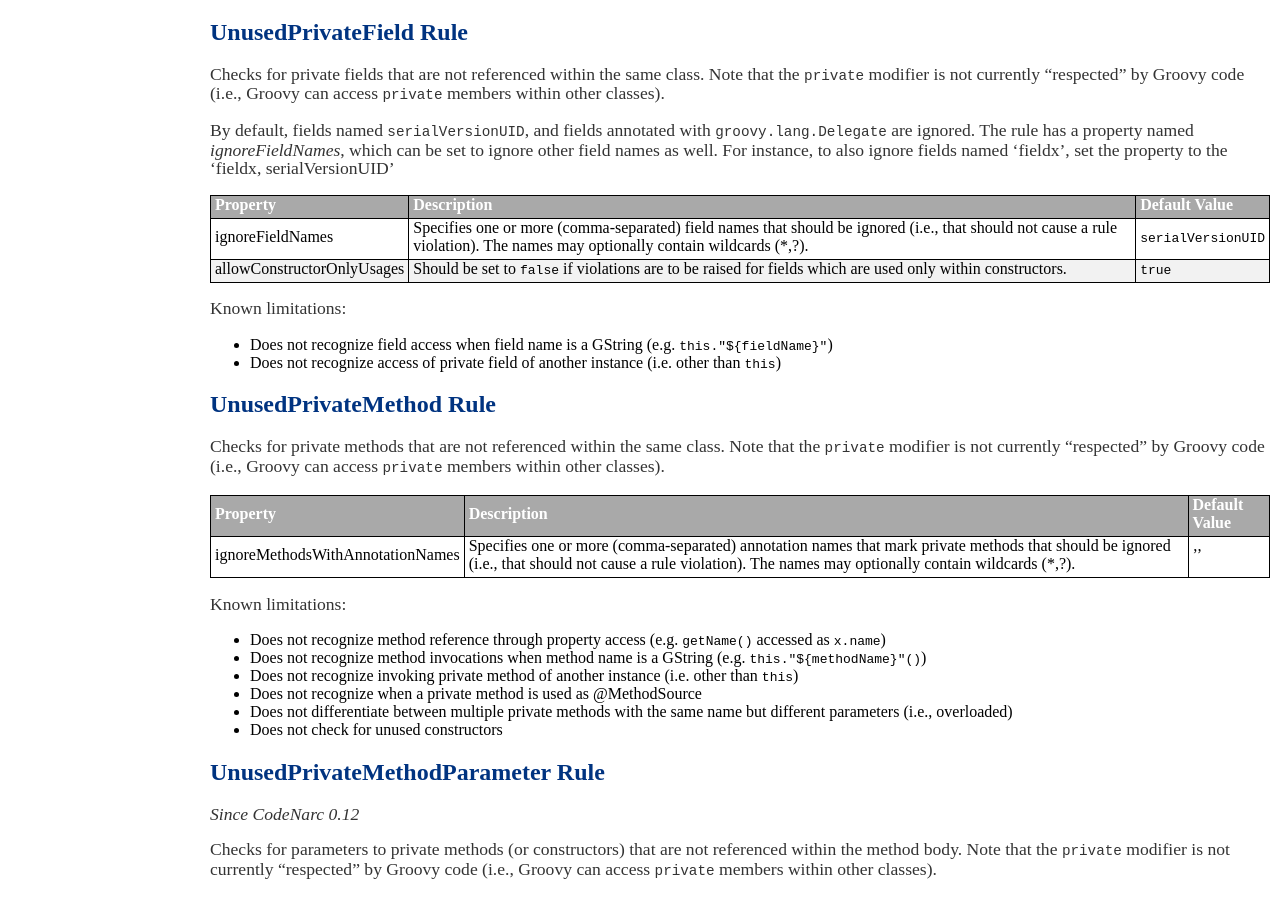
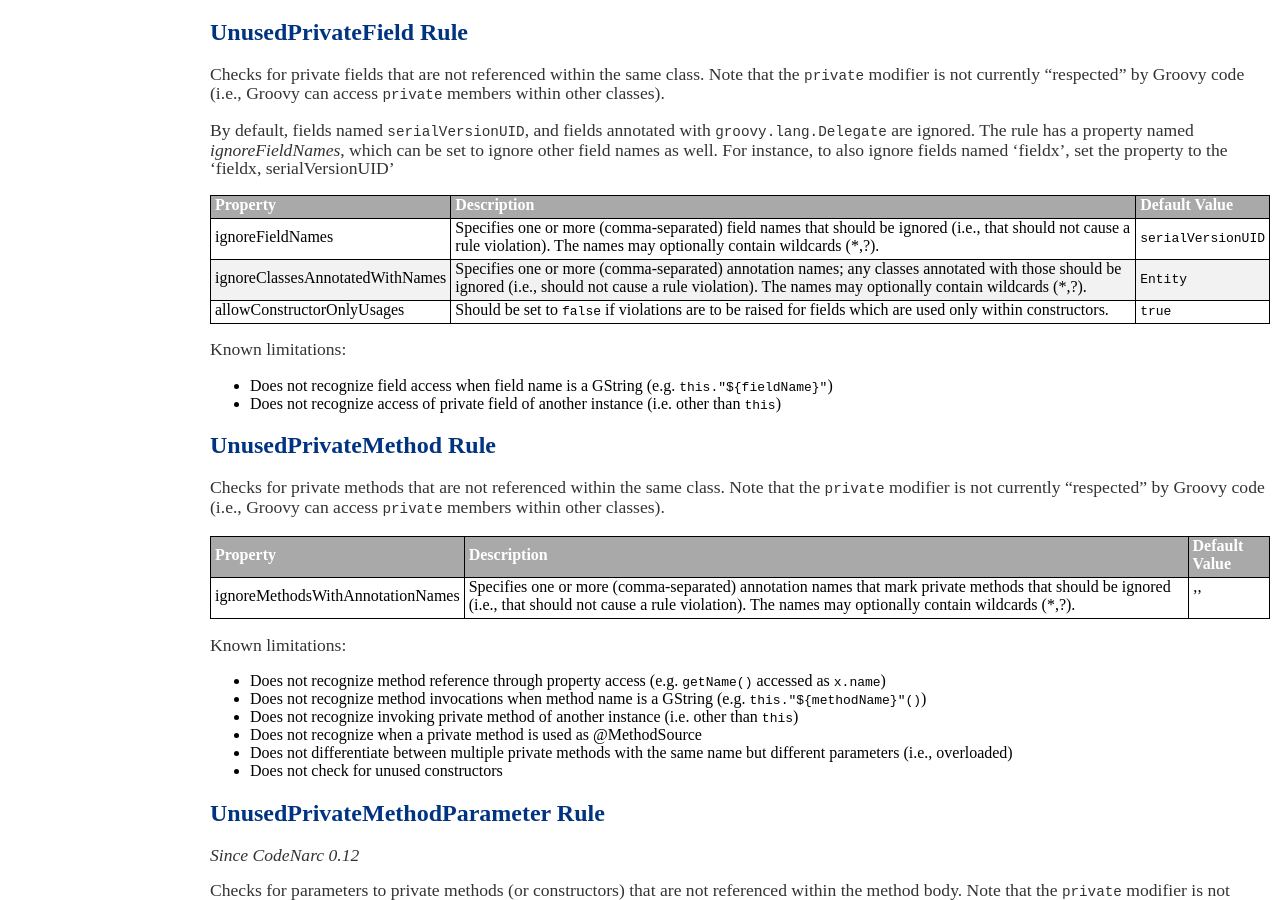
Before and after one commit to CodeNarc/CodeNarc, a Jekyll site: the page built from codenarc-rules-unused.md, in a window 1280 px wide and 900 px high, scrolled down 1904 px. Built offline with Jekyll 4.4.1, drawn with Linux system fonts in a browser that asks for light colours.

Commit message:
#692: UnusedPrivateField: Ignore classes annotated with @Entity. Add ignoreClassesAnnotatedWithNames property.

```diff
--- a/codenarc-rules-unused.md
+++ b/codenarc-rules-unused.md
@@ -132,10 +132,11 @@ By default, fields named `serialVersionUID`, and fields annotated with `groovy.l
 The rule has a property named *ignoreFieldNames*, which can be set to ignore other field names as well.
 For instance, to also ignore fields named 'fieldx', set the property to the 'fieldx, serialVersionUID'
 
-| Property                    | Description            | Default Value    |
-|-----------------------------|------------------------|------------------|
-| ignoreFieldNames            | Specifies one or more (comma-separated) field names that should be ignored (i.e., that should not cause a rule violation). The names may optionally contain wildcards (*,?).  | `serialVersionUID` |
-| allowConstructorOnlyUsages  | Should be set to `false` if violations are to be raised for fields which are used only within constructors.  | `true` |
+| Property                         | Description                                                                                                                                                                                                 | Default Value    |
+|----------------------------------|-------------------------------------------------------------------------------------------------------------------------------------------------------------------------------------------------------------|------------------|
+| ignoreFieldNames                 | Specifies one or more (comma-separated) field names that should be ignored (i.e., that should not cause a rule violation). The names may optionally contain wildcards (*,?).                                | `serialVersionUID` |
+| ignoreClassesAnnotatedWithNames  | Specifies one or more (comma-separated) annotation names; any classes annotated with those should be ignored (i.e., should not cause a rule violation). The names may optionally contain wildcards (*,?).   | `Entity` |
+| allowConstructorOnlyUsages       | Should be set to `false` if violations are to be raised for fields which are used only within constructors.                                                                                                 | `true` |
 
 Known limitations:
   * Does not recognize field access when field name is a GString (e.g. `this."${fieldName}"`)
```
